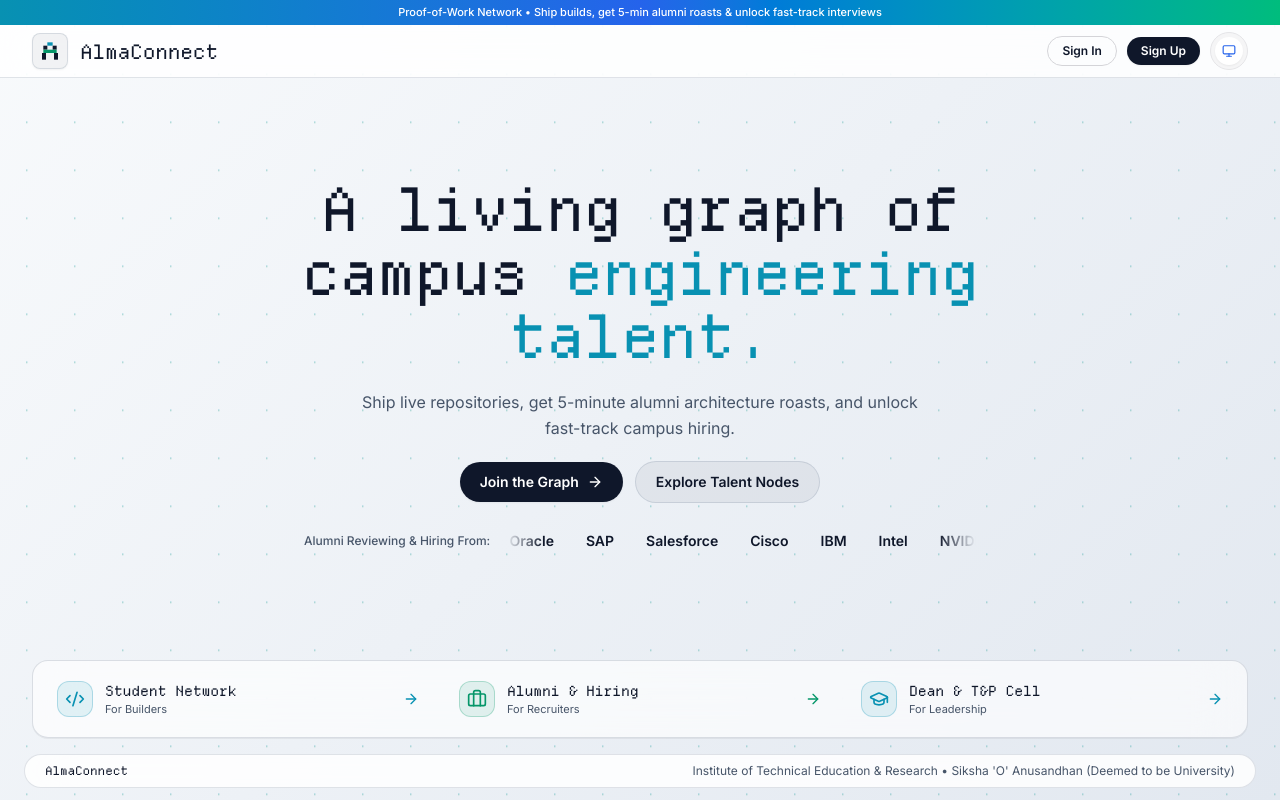
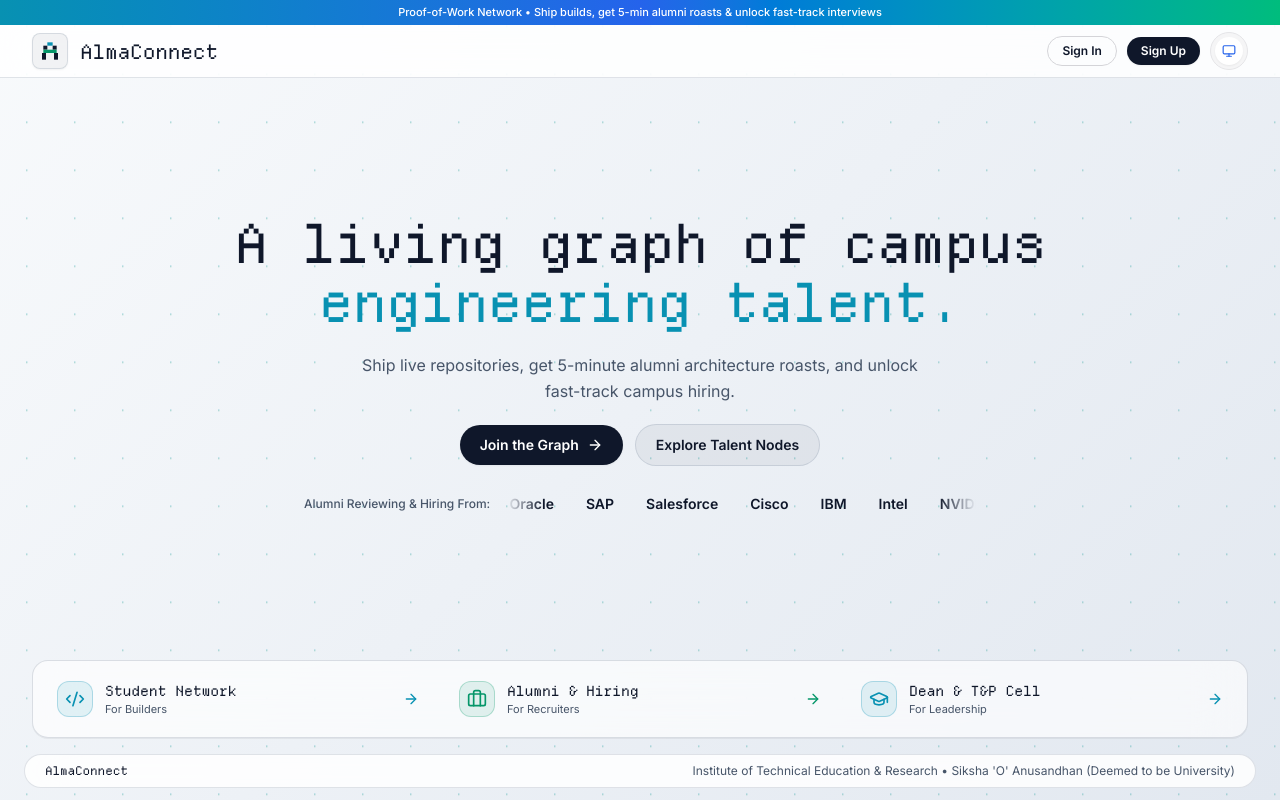
Before and after one commit to ragelabs-ssssd/Alum-Connect, a Next.js app: page / in a window 1280 px wide. Built offline with nearby package versions, Linux system fonts and the light colour scheme.

Commit message:
fix: keep hero headline white on line 1 and cyan on line 2

```diff
--- a/src/app/page.tsx
+++ b/src/app/page.tsx
@@ -125,10 +125,10 @@ export default function HomePage() {
 
       {/* OPTION 17: Open Poster + Unified Floating Portal Bar */}
       <main className="relative z-10 min-h-0 max-w-[1440px] w-full mx-auto px-4 sm:px-8 py-4 flex flex-col justify-between gap-6">
-        <div className="flex-1 flex flex-col items-center justify-center text-center max-w-3xl mx-auto space-y-5">
-          <h1 className="font-luma-title text-4xl sm:text-6xl leading-[1.06] tracking-tight text-[#0F172A] dark:text-white">
-            A living graph of campus{' '}
-            <span className="text-[#0891B2] dark:text-[#22D3EE]">engineering talent.</span>
+        <div className="flex-1 flex flex-col items-center justify-center text-center max-w-5xl mx-auto space-y-5">
+          <h1 className="font-luma-title text-3xl sm:text-5xl lg:text-[54px] leading-[1.08] tracking-tight text-[#0F172A] dark:text-white">
+            <span className="block sm:whitespace-nowrap">A living graph of campus</span>
+            <span className="block sm:whitespace-nowrap text-[#0891B2] dark:text-[#22D3EE]">engineering talent.</span>
           </h1>
 
           <p className="text-sm sm:text-base text-[#475569] dark:text-[#94A3B8] max-w-xl leading-relaxed">
```
